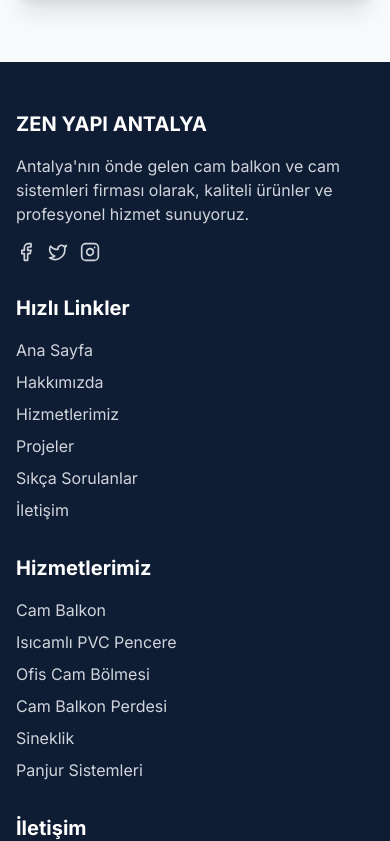
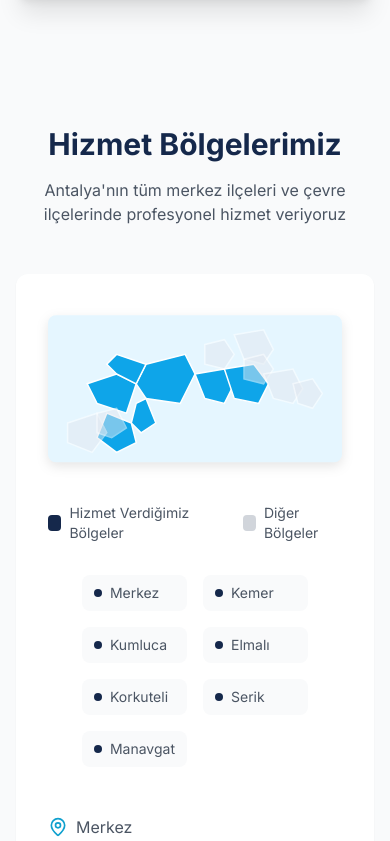
Before and after one commit to MSimsek07/antalya-balcony-builder-site, a React (Vite) app: page /services in a window 390 px wide. Shown: the part 6623-7464 px from the top of the page. Built offline with nearby package versions, Linux system fonts and the light colour scheme.

Commit message:
addedservicesplaces

```diff
--- /dev/null
+++ b/src/components/AntalyaMap.tsx
@@ -0,0 +1,186 @@
+import React, { useState } from 'react';
+
+interface ServiceDistrict {
+  id: string;
+  name: string;
+  path: string;
+  isServiceArea: boolean;
+}
+
+const AntalyaMap = () => {
+  const [hoveredDistrict, setHoveredDistrict] = useState<string | null>(null);
+
+  const districts: ServiceDistrict[] = [
+    {
+      id: "merkez",
+      name: "Merkez",
+      path: "M420 280 L460 270 L470 290 L455 320 L420 315 L410 300 Z",
+      isServiceArea: true
+    },
+    {
+      id: "kemer",
+      name: "Kemer",
+      path: "M410 320 L420 315 L430 340 L415 350 L405 340 Z",
+      isServiceArea: true
+    },
+    {
+      id: "kumluca",
+      name: "Kumluca",
+      path: "M380 330 L405 340 L410 360 L390 370 L370 355 Z",
+      isServiceArea: true
+    },
+    {
+      id: "elmali",
+      name: "Elmalı",
+      path: "M360 300 L390 290 L410 300 L400 330 L370 320 Z",
+      isServiceArea: true
+    },
+    {
+      id: "korkuteli",
+      name: "Korkuteli",
+      path: "M390 270 L420 280 L410 300 L390 290 L380 280 Z",
+      isServiceArea: true
+    },
+    {
+      id: "serik",
+      name: "Serik",
+      path: "M470 290 L500 285 L510 300 L500 320 L480 315 Z",
+      isServiceArea: true
+    },
+    {
+      id: "manavgat",
+      name: "Manavgat",
+      path: "M500 285 L530 280 L545 300 L535 320 L510 315 Z",
+      isServiceArea: true
+    },
+    {
+      id: "kas",
+      name: "Kaş",
+      path: "M340 340 L370 330 L380 350 L365 370 L340 360 Z",
+      isServiceArea: false
+    },
+    {
+      id: "finike",
+      name: "Finike",
+      path: "M370 330 L390 325 L400 345 L385 355 L370 350 Z",
+      isServiceArea: false
+    },
+    {
+      id: "ibradi",
+      name: "İbradı",
+      path: "M480 260 L500 255 L510 270 L500 285 L480 280 Z",
+      isServiceArea: false
+    },
+    {
+      id: "akseki",
+      name: "Akseki",
+      path: "M510 250 L540 245 L550 265 L540 280 L520 275 Z",
+      isServiceArea: false
+    },
+    {
+      id: "gundogmus",
+      name: "Gündoğmuş",
+      path: "M520 275 L540 270 L550 285 L540 300 L520 295 Z",
+      isServiceArea: false
+    },
+    {
+      id: "alanya",
+      name: "Alanya",
+      path: "M540 290 L570 285 L580 305 L570 320 L550 315 Z",
+      isServiceArea: false
+    },
+    {
+      id: "gazipasa",
+      name: "Gazipaşa",
+      path: "M570 300 L590 295 L600 310 L590 325 L575 320 Z",
+      isServiceArea: false
+    }
+  ];
+
+  return (
+    <div className="relative w-full max-w-4xl mx-auto">
+      <div className="aspect-[16/9] w-full">
+        <svg
+          viewBox="320 230 300 150"
+          className="w-full h-full"
+          style={{ filter: 'drop-shadow(0 4px 6px rgba(0, 0, 0, 0.1))' }}
+        >
+          {/* Background water effect */}
+          <rect x="320" y="230" width="300" height="150" fill="#e5f6ff" rx="8" />
+
+          {districts.map((district) => (
+            <g key={district.id}>
+              <path
+                d={district.path}
+                fill={district.isServiceArea
+                  ? hoveredDistrict === district.id
+                    ? '#0891b2' // Darker teal on hover
+                    : '#0ea5e9' // Default blue for service areas
+                  : '#e2e8f0' // Grey for non-service areas
+                }
+                stroke="white"
+                strokeWidth="1.5"
+                className={`transition-colors duration-300 ${
+                  district.isServiceArea ? 'cursor-pointer' : 'opacity-50'
+                }`}
+                onMouseEnter={() => setHoveredDistrict(district.id)}
+                onMouseLeave={() => setHoveredDistrict(null)}
+              />
+              <text
+                x={district.path.split(" ")[1]}
+                y={district.path.split(" ")[2]}
+                textAnchor="middle"
+                fill={district.isServiceArea ? 'white' : '#64748b'}
+                fontSize="8"
+                className="font-medium pointer-events-none"
+                transform={`translate(15, 15)`}
+              >
+                {district.name}
+              </text>
+              {district.isServiceArea && hoveredDistrict === district.id && (
+                <circle
+                  cx={district.path.split(" ")[1]}
+                  cy={district.path.split(" ")[2]}
+                  r="3"
+                  fill="white"
+                  className="animate-ping"
+                  transform="translate(15, 15)"
+                />
+              )}
+            </g>
+          ))}
+        </svg>
+      </div>
+
+      <div className="mt-8 flex flex-col items-center gap-4">
+        <div className="flex items-center gap-6">
+          <div className="flex items-center gap-2">
+            <span className="w-4 h-4 rounded bg-theme-blue"></span>
+            <span className="text-sm text-gray-600">Hizmet Verdiğimiz Bölgeler</span>
+          </div>
+          <div className="flex items-center gap-2">
+            <span className="w-4 h-4 rounded bg-gray-300"></span>
+            <span className="text-sm text-gray-600">Diğer Bölgeler</span>
+          </div>
+        </div>
+
+        <div className="grid grid-cols-2 md:grid-cols-4 gap-4 mt-4">
+          {districts
+            .filter(d => d.isServiceArea)
+            .map(district => (
+              <div
+                key={district.id}
+                className="flex items-center gap-2 bg-gray-50 px-3 py-2 rounded-lg"
+              >
+                <div className="w-2 h-2 rounded-full bg-theme-blue"></div>
+                <span className="text-sm text-gray-600">{district.name}</span>
+              </div>
+            ))
+          }
+        </div>
+      </div>
+    </div>
+  );
+};
+
+export default AntalyaMap;
--- a/src/pages/Services.tsx
+++ b/src/pages/Services.tsx
@@ -1,8 +1,8 @@
-
 import Layout from "@/components/Layout";
 import Hero from "@/components/Hero";
 import ServiceCard from "@/components/ServiceCard";
-import { Check } from "lucide-react";
+import AntalyaMap from "@/components/AntalyaMap";
+import { Check, MapPin } from "lucide-react";
 
 const ServicesPage = () => {
   const services = [
@@ -214,6 +214,31 @@ const ServicesPage = () => {
         </div>
       </section>
 
+      {/* Service Areas Map */}
+      <section className="py-16 bg-gray-50">
+        <div className="container-custom">
+          <div className="text-center mb-12">
+            <h2 className="text-3xl font-bold text-theme-blue mb-4">Hizmet Bölgelerimiz</h2>
+            <p className="text-gray-600 max-w-2xl mx-auto">
+              Antalya'nın tüm merkez ilçeleri ve çevre ilçelerinde profesyonel hizmet veriyoruz
+            </p>
+          </div>
+
+          <div className="bg-white rounded-xl shadow-sm p-8">
+            <AntalyaMap />
+
+            <div className="mt-12 grid grid-cols-1 md:grid-cols-2 lg:grid-cols-4 gap-6">
+              {["Merkez", "Kemer", "Serik", "Manavgat", "Kumluca", "Elmalı", "Korkuteli"].map((district) => (
+                <div key={district} className="flex items-center gap-2">
+                  <MapPin className="h-5 w-5 text-theme-teal shrink-0" />
+                  <span className="text-gray-600">{district}</span>
+                </div>
+              ))}
+            </div>
+          </div>
+        </div>
+      </section>
+
       {/* Continue with other services in similar pattern... */}
     </Layout>
   );
```
Also changed, not shown: public/antalya_map.jpg (added), 1 other file (tests, documents, lock files or other folders).
